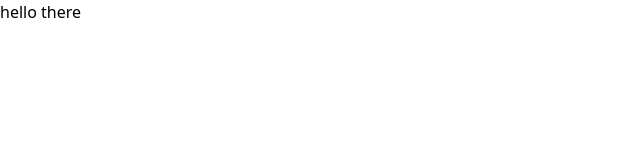
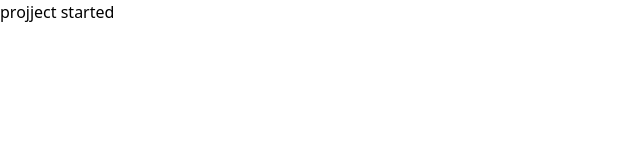
Before and after one commit to Yigoya/skill-spectrum, a React (Vite) app: page / in a window 1280 px wide. Shown: the top 160 px of the page, without its empty margins (0-640 px from the left). Built offline with nearby package versions, Linux system fonts and the light colour scheme.

Commit message:
project started

```diff
--- a/src/App.jsx
+++ b/src/App.jsx
@@ -9,7 +9,7 @@ function App() {
   return (
     <>
      <div className='flex'>
-     <h1 className='text-xs'> hello there  </h1>
+     <h1 className='text-xs'>  projject started</h1>
      </div>
     </>
   )
```
